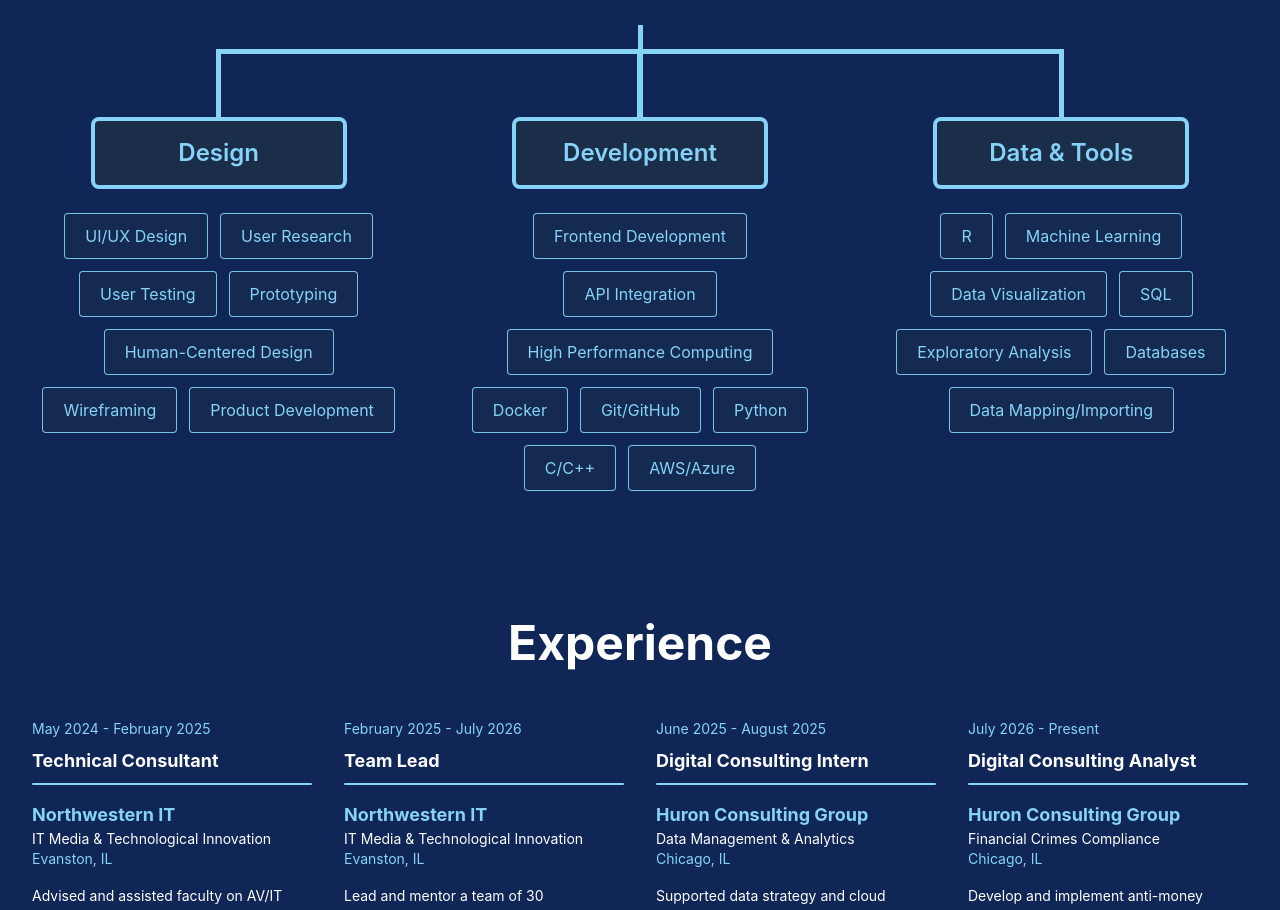
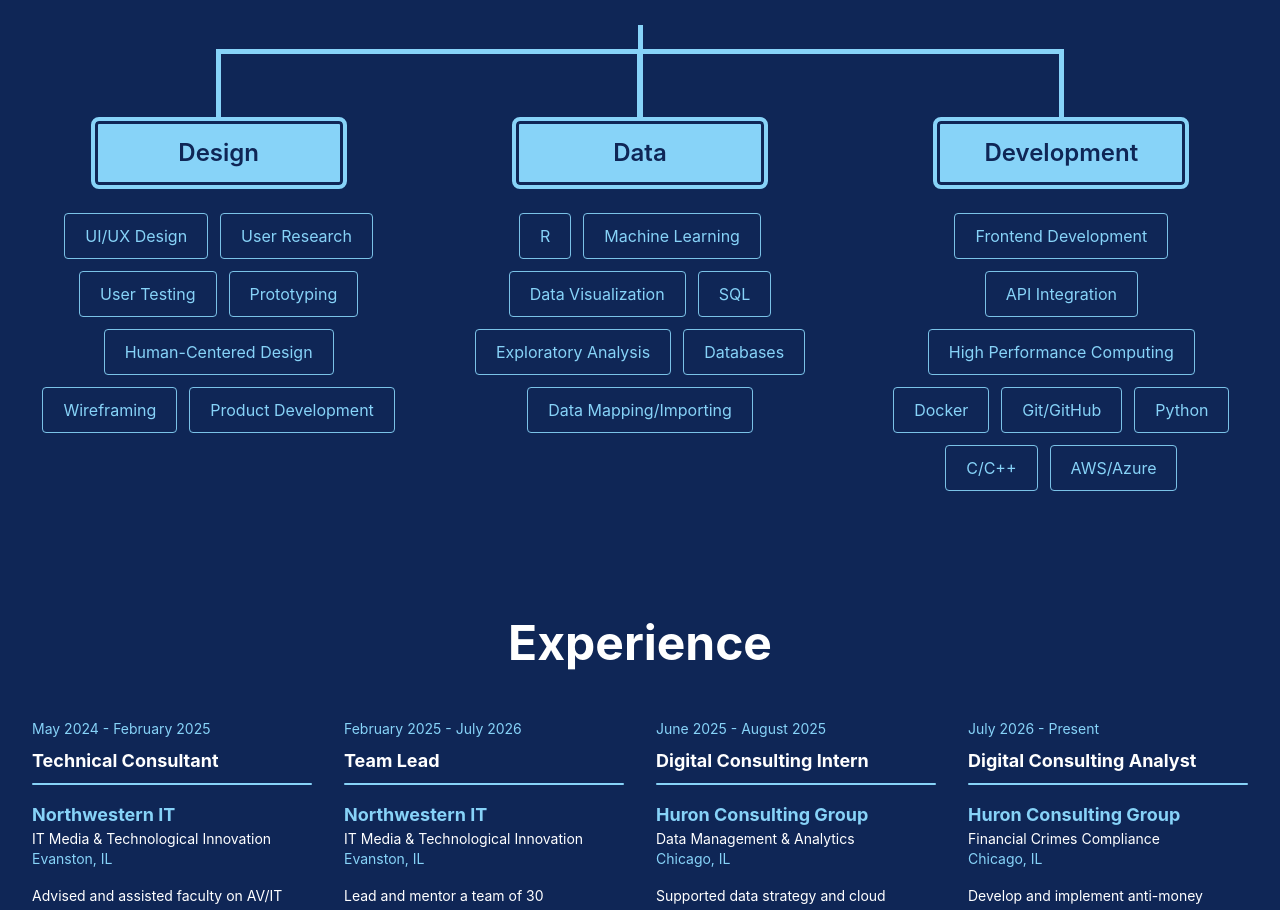
Before and after one commit to miracleramos2025/Portfolio, a React (Vite) app: page / in a window 1280 px wide. Shown: the part 2315-3225 px from the top of the page. Built offline with nearby package versions, Linux system fonts and the light colour scheme.

Commit message:
Add inside border to categories

```diff
--- a/src/app/components/Skills.tsx
+++ b/src/app/components/Skills.tsx
@@ -5,12 +5,12 @@ export function Skills() {
       skills: ["UI/UX Design", "User Research", "User Testing", "Prototyping", "Human-Centered Design", "Wireframing", "Product Development"]
     },
     {
+      title: "Data",
+      skills: ["R", "Machine Learning", "Data Visualization", "SQL", "Exploratory Analysis", "Databases", "Data Mapping/Importing"]
+    },
+    {
       title: "Development",
       skills: ["Frontend Development", "API Integration", "High Performance Computing", "Docker", "Git/GitHub", "Python", "C/C++", "AWS/Azure"]
-    },
-    {
-      title: "Data & Tools",
-      skills: ["R", "Machine Learning", "Data Visualization", "SQL", "Exploratory Analysis", "Databases", "Data Mapping/Importing"]
     }
   ];
 
@@ -53,16 +53,19 @@ export function Skills() {
           {skillCategories.map((category, categoryIndex) => (
             <div key={categoryIndex} className="flex flex-col items-center">
               {/* Category box */}
-              <div className="border-4 border-[#87D3F8] bg-[#1a2e4a] px-18 py-5 rounded-lg mb-6 w-64 h-18 flex items-center justify-center">
-                <h4 className="text-[#87D3F8] text-[24px] font-semibold whitespace-nowrap">{category.title}</h4>
-              </div>
+              <div
+  className="border-4 border-[#87D3F8] bg-[#87D3F8] px-18 py-5 rounded-lg mb-6 w-64 h-18 flex items-center justify-center"
+  style={{ boxShadow: 'inset 0 0 0 3px #0F2656' }}
+>
+  <h4 className="text-[#0F2656] text-[24px] font-semibold whitespace-nowrap">{category.title}</h4>
+</div>
 
               {/* Skills as bigger interactive tags */}
               <div className="flex flex-wrap gap-3 justify-center max-w-sm">
                 {category.skills.map((skill, skillIndex) => (
                   <span
                     key={skillIndex}
-                    className="border border-[#87D3F8]/90 bg-[#1a2e4a]/50 text-[#87D3F8] text-[16px] px-5 py-2.5 rounded hover:bg-[#87D3F8]/10 transition-colors cursor-default"
+                    className="border border-[#87D3F8]/90 bg-[]/50 text-[#87D3F8] text-[16px] px-5 py-2.5 rounded hover:bg-[#87D3F8]/10 transition-colors cursor-default"
                   >
                     {skill}
                   </span>
```
